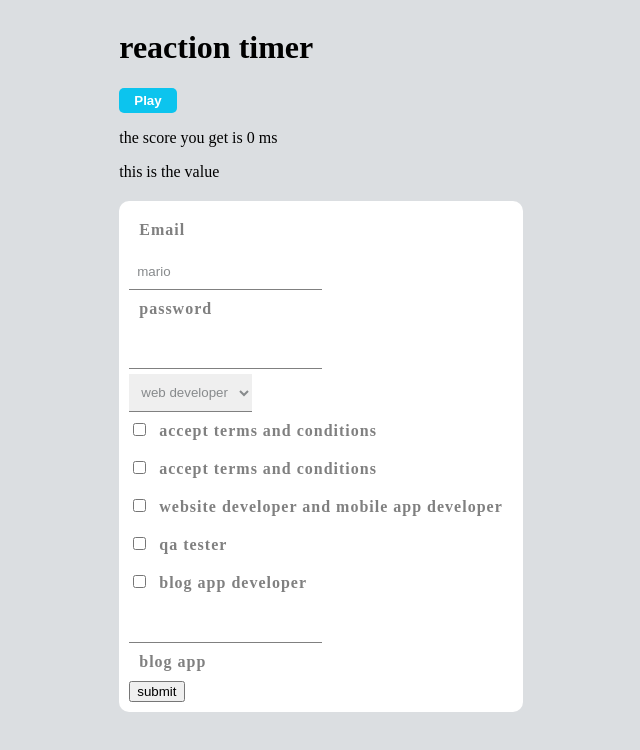
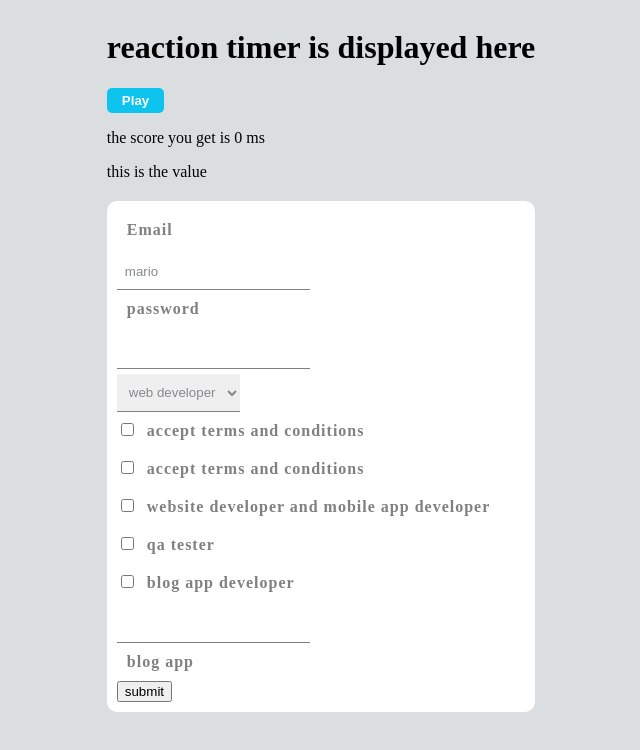
Before and after one commit to yihenewaddis/view_project, a Vue app in the folder first_project/: page / in a window 1280 px wide. Shown: the top 750 px of the page, without its empty margins (319-959 px from the left). Built offline with nearby package versions, Linux system fonts and the light colour scheme.

Commit message:
new text

```diff
--- a/first_project/src/App.vue
+++ b/first_project/src/App.vue
@@ -1,7 +1,7 @@
 <template>
   <div class="first">
     <div>
-      <h1>reaction timer</h1>
+      <h1>reaction timer is displayed here</h1>
       <button @click="play" :disabled="isPlay" class="button">Play</button>
       <p>the score you get is {{score}} ms</p>
       <p>this is the value</p>
```
